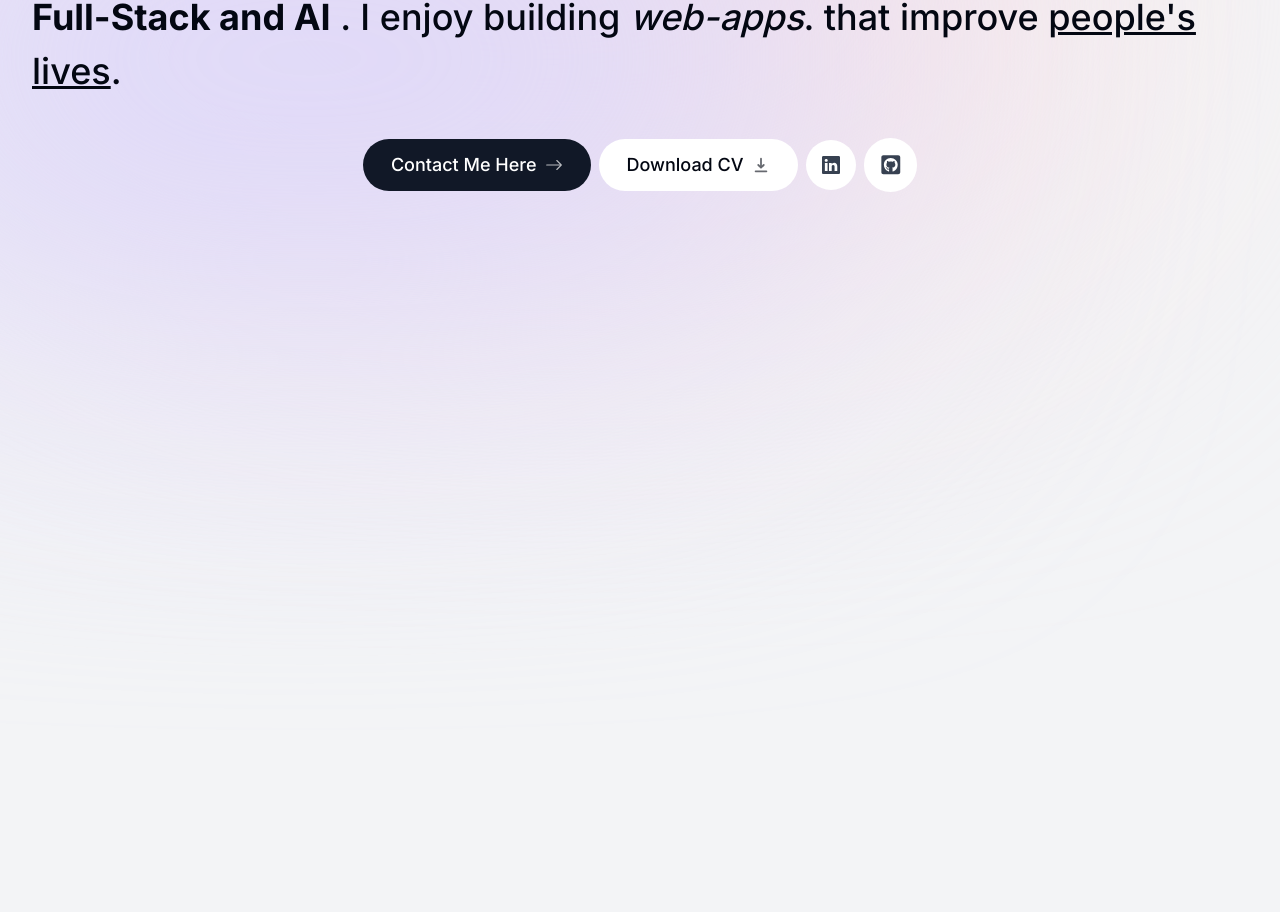
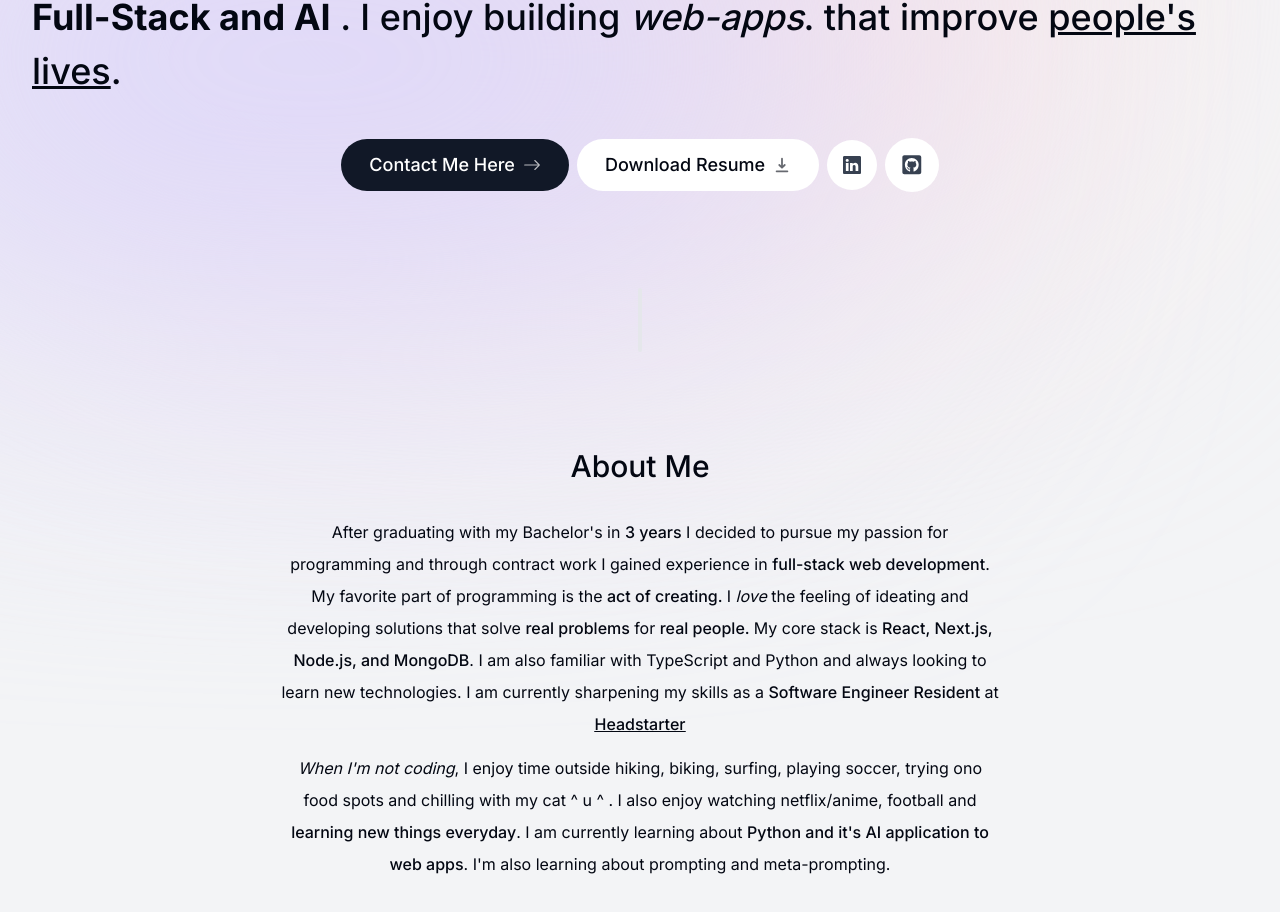
Before and after one commit to Cole-House/portfolio, a Next.js app: page / in a window 1280 px wide. Shown: the part 176-1088 px from the top of the page. Built offline with nearby package versions, Linux system fonts and the light colour scheme.

Commit message:
Finished the intro and about section; still need to fix issue with intro and header overlap

```diff
--- a/app/page.tsx
+++ b/app/page.tsx
@@ -1,9 +1,13 @@
+import About from "@/components/about";
 import Intro from "@/components/intro";
+import SectionDivider from "@/components/section-divider";
 
 export default function Home() {
   return (
     <main className="flex flex-col items-center px-4">
        <Intro/>
+       <SectionDivider/>
+       <About/>
     </main>
   )
 }
--- /dev/null
+++ b/components/about.tsx
@@ -0,0 +1,43 @@
+"use client"
+
+import React from 'react'
+import SectionHeading from './section-heading'
+import { motion } from 'framer-motion'
+
+export default function About() {
+  return (
+    <motion.section
+        className="mb-28 max-w-[45rem] text-center leading-8 sm:mb-40 scroll-mt-28"
+        initial={{ opacity: 0, y: 100 }}
+        animate={{ opacity: 1, y: 0 }}
+        transition={{ delay: 0.175 }}
+    >
+        {/* We are passing the "children" prop into the react component we made */}
+        <SectionHeading>About Me</SectionHeading>
+        <p className="mb-3">
+        After graduating with my Bachelor's in{" "}
+        <span className="font-medium">3 years</span> I decided to pursue my
+        passion for programming and through contract work I gained experience in{" "}
+        <span className="font-medium">full-stack web development</span>.{" "}
+        My favorite part of programming is the{" "}
+        <span className="font-medium"> act of creating. </span> I <span className="italic">love</span> the
+        feeling of ideating and developing solutions that solve{" "}<span className="font-medium"> real problems </span>
+        for{" "} <span className="font-medium"> real people. </span> My core stack is{" "}
+        <span className="font-medium">
+          React, Next.js, Node.js, and MongoDB
+        </span>
+        . I am also familiar with TypeScript and Python and always looking to
+        learn new technologies. I am currently sharpening my skills as a {" "}
+        <span className="font-medium">Software Engineer Resident </span> at {""}
+        <span className="font-medium underline cursor-pointer"><a href="https://headstarter.co/" target="_blank" rel="noopener noreferrer">Headstarter</a></span>
+      </p>
+
+      <p>
+        <span className="italic">When I'm not coding</span>, I enjoy time outside hiking, biking, surfing, playing soccer, trying ono food spots and chilling with my cat ^ u ^ . I also enjoy
+        watching netflix/anime, football and {" "} <span className="font-medium">learning new things everyday</span>. I am currently learning about{" "}
+        <span className="font-medium">Python and it's AI application to web apps</span>. I'm also
+        learning about prompting and meta-prompting.
+      </p>
+    </motion.section>
+  )
+}
--- a/components/intro.tsx
+++ b/components/intro.tsx
@@ -78,22 +78,22 @@ export default function Intro() {
             </Link>
             <a
                 className="group bg-white px-7 py-3 flex items-center gap-2 rounded-full outline-none focus:scale-110 hover:scale-110 active:scale-105 transition cursor-pointer borderBlack dark:bg-white/10"
-                href="/Cole.pdf"
+                href="/Cole_House_Resume.pdf"
                 download
              >
-                Download CV{" "}
+                Download Resume{" "}
                 <HiDownload className="opacity-60 group-hover:translate-y-1 transition" />
             </a>
             <a
                 className="bg-white p-4 text-gray-700 hover:text-gray-950 flex items-center gap-2 rounded-full focus:scale-[1.15] hover:scale-[1.15] active:scale-105 transition cursor-pointer borderBlack dark:bg-white/10 dark:text-white/60"
-                href="https://linkedin.com"
+                href="https://www.linkedin.com/in/cole-house-6b188722a/"
                 target="_blank"
             >
                 <BsLinkedin />
             </a>
             <a
                 className="bg-white p-4 text-gray-700 flex items-center gap-2 text-[1.35rem] rounded-full focus:scale-[1.15] hover:scale-[1.15] hover:text-gray-950 active:scale-105 transition cursor-pointer borderBlack dark:bg-white/10 dark:text-white/60"
-                href="https://github.com"
+                href="https://github.com/Cole-House"
                 target="_blank"
             >
                 <FaGithubSquare />
--- /dev/null
+++ b/components/section-divider.tsx
@@ -0,0 +1,15 @@
+"use client"
+
+import { motion } from 'framer-motion'
+import React from 'react'
+
+export default function SectionDivider() {
+  return (
+    <motion.div
+      className="bg-gray-200 my-24 h-16 w-1 rounded-full hidden sm:block dark:bg-opacity-20"
+      initial={{ opacity: 0, y: 100 }}
+      animate={{ opacity: 1, y: 0 }}
+      transition={{ delay: 0.125 }}
+    ></motion.div>
+  )
+}
--- /dev/null
+++ b/components/section-heading.tsx
@@ -0,0 +1,13 @@
+import React from 'react'
+
+interface SectionHeadingProps {
+  children: React.ReactNode;
+}
+
+export default function SectionHeading({
+    children }: SectionHeadingProps) {
+  return (
+    // We are passing the "children" prop into the react component we made to avoid hard-coding
+    <h2 className='text-3xl font-medium capitalize mb-8'> {children} </h2>
+  )
+}
```
